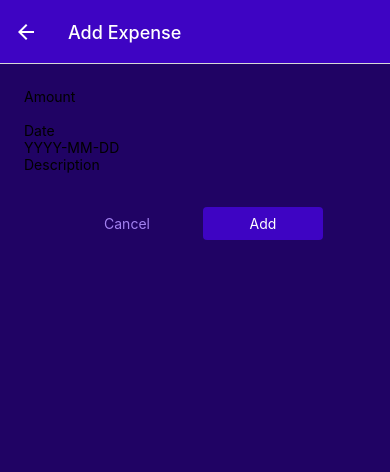
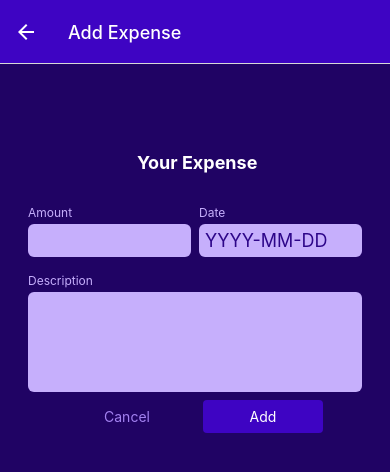
Before and after one commit to samlee088/rn-expense-tracker, a React Native app: screen /ManageExpense in a window 390 px wide. Shown: the top 472 px of the page. Built offline with nearby package versions, Linux system fonts and the light colour scheme.

Commit message:
setup for user inputs

```diff
--- a/components/ManageExpense/ExpenseForm.js
+++ b/components/ManageExpense/ExpenseForm.js
@@ -1,29 +1,53 @@
-import { View } from "react-native";
+import { StyleSheet, Text, View } from "react-native";
 import Input from "./Input";
+import { useState } from "react";
 
 const ExpenseForm = () => {
-  function amountChangedHandler() {}
+  const [inputValues, setInputValues] = useState({
+    amount: "",
+    date: "",
+    description: "",
+  });
+
+  function inputChangedHandler(inputIdentifier, enteredValue) {
+    setInputValues((curInputValues) => {
+      return {
+        ...curInputValues,
+        [inputIdentifier]: enteredValue,
+      };
+    });
+  }
+
   return (
-    <View>
+    <View style={styles.form}>
+      <Text style={styles.title}> Your Expense</Text>
+      <View style={styles.inputsRow}>
         <Input
+          style={styles.rowInput}
           label="Amount"
           textInputConfig={{
             keyboardType: "decimal-pad",
-          onChangeText: amountChangedHandler,
+            onChangeText: inputChangedHandler.bind(this, "amount"),
+            value: inputValues.amount,
           }}
         />
         <Input
+          style={styles.rowInput}
           label="Date"
           textInputConfig={{
             placeholder: "YYYY-MM-DD",
             maxLength: 10,
-          onChangeText: () => {},
+            onChangeText: inputChangedHandler.bind(this, "date"),
+            value: inputValues.date,
           }}
         />
+      </View>
       <Input
         label="Description"
         textInputConfig={{
           multiline: true,
+          onChangeText: inputChangedHandler.bind(this, "description"),
+          value: inputValues.description,
         }}
       />
     </View>
@@ -31,3 +55,24 @@
 };
 
 export default ExpenseForm;
+
+const styles = StyleSheet.create({
+  form: {
+    marginTop: 40,
+  },
+  title: {
+    fontSize: 18,
+    fontWeight: "bold",
+    color: "white",
+    marginVertical: 24,
+    textSize: 24,
+    textAlign: "center",
+  },
+  inputsRow: {
+    flexDirection: "row",
+    justifyContent: "space-between",
+  },
+  rowInput: {
+    flex: 1,
+  },
+});
--- a/components/ManageExpense/Input.js
+++ b/components/ManageExpense/Input.js
@@ -1,12 +1,42 @@
-import { Text, TextInput, View } from "react-native";
+import { StyleSheet, Text, TextInput, View } from "react-native";
+import { GlobalStyles } from "../../constants/styles";
 
-const Input = ({ label, textInputConfig }) => {
+const Input = ({ label, style, textInputConfig }) => {
+  let inputStyles = [styles.input];
+
+  if (textInputConfig && textInputConfig.multiline) {
+    inputStyles.push(styles.inputMultiline);
+  }
+
   return (
-    <View>
-      <Text>{label}</Text>
-      <TextInput {...textInputConfig} />
+    <View style={[styles.inputContainer, style]}>
+      <Text style={styles.label}>{label}</Text>
+      <TextInput style={inputStyles} {...textInputConfig} />
     </View>
   );
 };
 
 export default Input;
+
+const styles = StyleSheet.create({
+  inputContainer: {
+    marginHorizontal: 4,
+    marginVertical: 8,
+  },
+  label: {
+    fontSize: 12,
+    color: GlobalStyles.colors.primary100,
+    marginBottom: 4,
+  },
+  input: {
+    backgroundColor: GlobalStyles.colors.primary100,
+    padding: 6,
+    borderRadius: 6,
+    fontSize: 18,
+    color: GlobalStyles.colors.primary700,
+  },
+  inputMultiline: {
+    minHeight: 100,
+    textAlignVertical: "top",
+  },
+});
```
Lines whose indentation alone changed are shown as unchanged.
